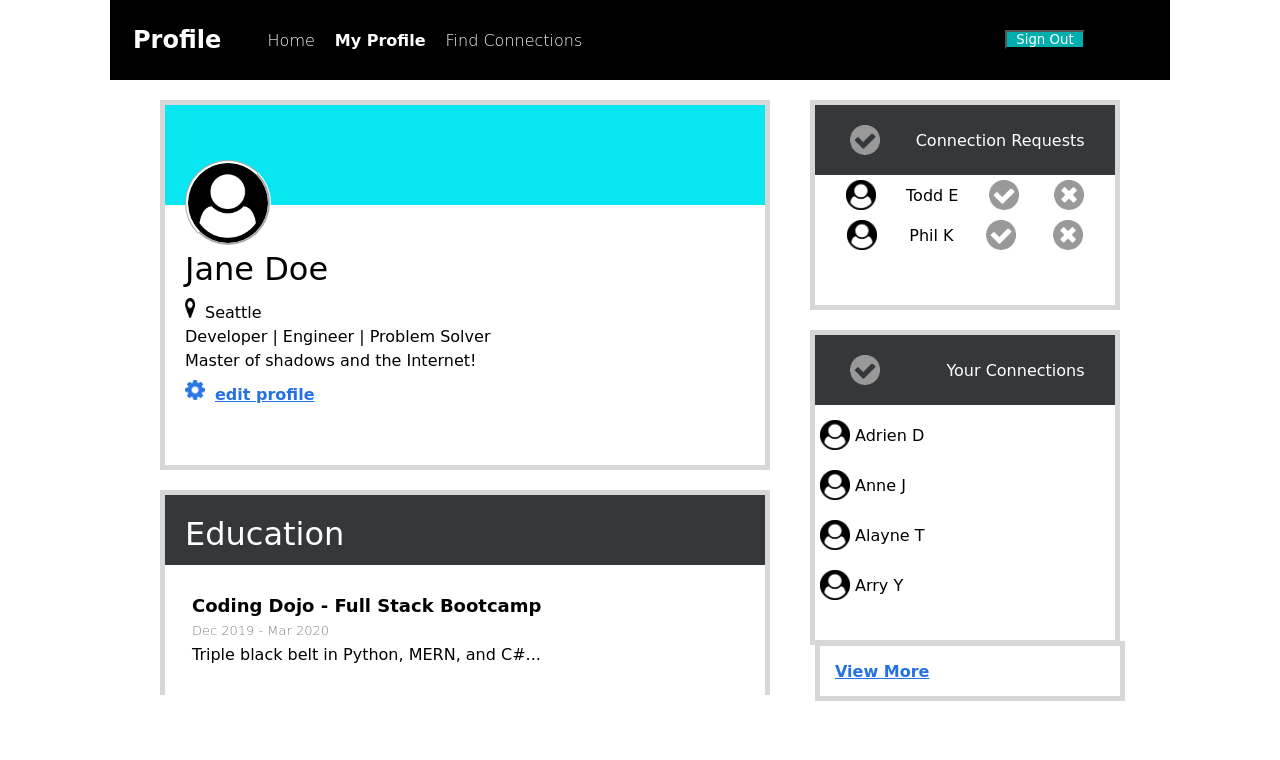
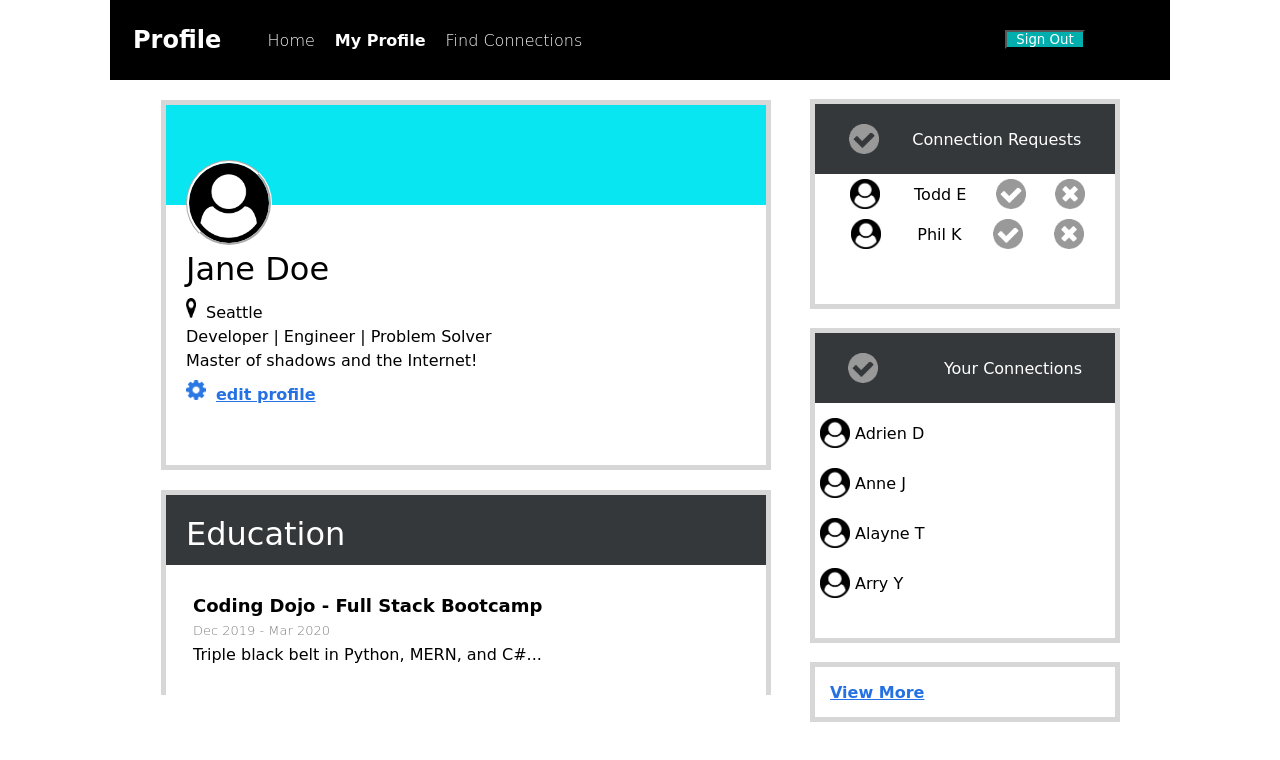
Before and after one commit to tillybeamen/Pugh_Tillman_Profile_Page, a plain HTML site: page index.html in a window 1280 px wide. Drawn offline with Linux system fonts and the light colour scheme.

Commit message:
profile page

```diff
--- a/index.html
+++ b/index.html
@@ -94,11 +94,11 @@
                     <img src="./icons/user-circle.png" alt="user circle icon" class="small-user-icon">
                     <p>Arry Y</p>
                 </div>
-                <div class="view-more">
-                    <p>View More</p>
-                </div>
+
             </div>
-
+            <div class="view-more">
+                <p>View More</p>
+            </div>
         </div>
     </div>
 </body>
--- a/style.css
+++ b/style.css
@@ -131,7 +131,6 @@ button {
     display: flex;
     font-size: xx-large;
     margin-left: 20px;
-
 }
 
 /* EDUCATION SECTION */
@@ -184,10 +183,10 @@ button {
 }
 
 /* BOTTOM-RIGHT-CONTAINER */
-.bottom-right-container {
-    height: inherit;
-    width: inherit;
-}
+/* .bottom-right-container {
+    height: 575px;
+    width: 310px;
+} */
 
 
 /* CONNECTION REQUSTS */
@@ -195,7 +194,7 @@ button {
     border: 5px solid rgb(215, 215, 215);
     height: 200px;
     width: 300px;
-    margin: 20px;
+    margin: 19px;
 
 }
 
@@ -218,24 +217,19 @@ button {
     display: flex;
     align-items: center;
     justify-content: space-evenly;
-
 }
 
 .accept {
     height: 30px;
-    width: 30px;
-    margin: 5px;
 }
 
 .close-circle {
     height: 30px;
-    width: 30px;
-    margin: 5px
 }
 
 .small-user-icon {
     height: 30px;
-    width: 30px;
+
     margin: 5px
 }
 
@@ -243,9 +237,9 @@ button {
 /* YOUR CONNECTIONS */
 .your-connections {
     border: 5px solid rgb(215, 215, 215);
-    margin: 20px;
+    margin: 19px;
     height: 305px;
-    width: 300px;
+
 }
 
 .your-connections-title {
@@ -279,14 +273,14 @@ button {
     display: flex;
     align-items: center;
     margin-top:10px;
+
 }
 
 .view-more {
     display: flex;
     border: 5px solid rgb(215, 215, 215);
     height: 50px;
-    width: 300px;
-    margin-top: 36px;
+    margin: 19px;
     align-items: center;
 
 }
```
